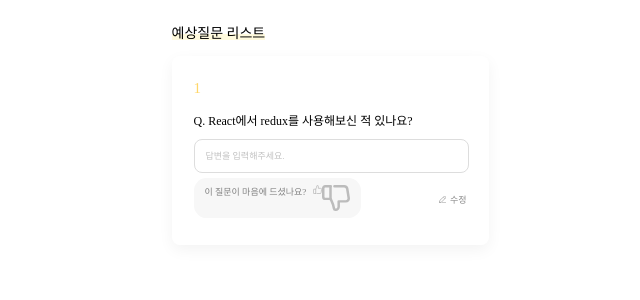
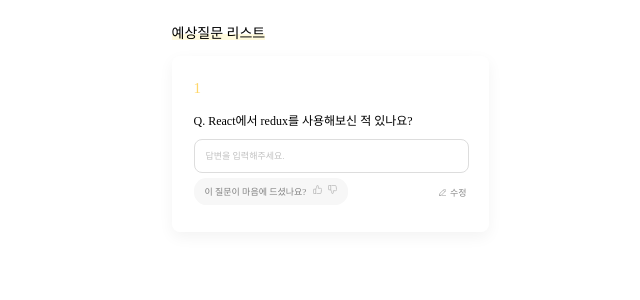
Before and after one commit to SominLeeeeee/highlightme_front_public, a React (Create React App) app: page /questions/1 in a window 1280 px wide. Shown: the top 300 px of the page, without its empty margins (310-950 px from the left). Built offline with nearby package versions, Linux system fonts and the light colour scheme; the HTML template or start-up script is replaced by a standard one.

Commit message:
아이콘 높이, 너비가 적용 안되는 오류 수정

```diff
--- a/src/components/Question.js
+++ b/src/components/Question.js
@@ -45,7 +45,7 @@ function Question(props) {
             onMouseOver={"this.src = '/images/ic-mydocs-good-clicked.svg'"}
           />
           <img
-            className="icBad"
+            id="icBad"
             src={
               isThumbClicked == "b"
                 ? "/images/ic-mydocs-bad-clicked.svg"
```
